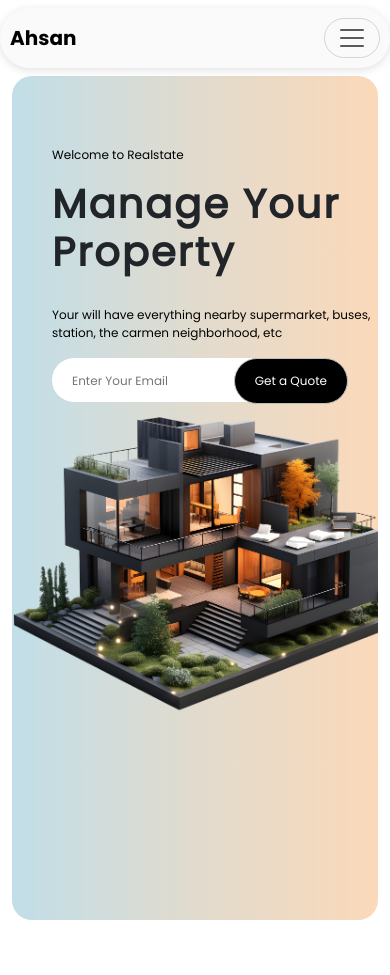
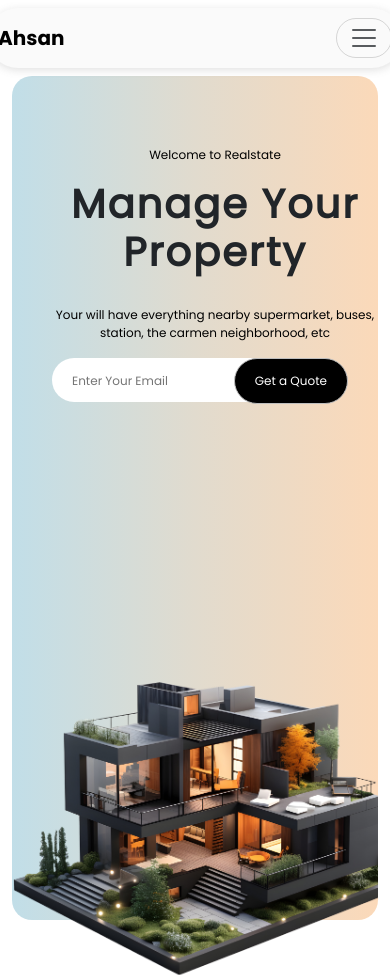
Before and after one commit to m-ahsanbaloch/RealState-figma, a plain HTML site: page index.html in a window 390 px wide. Shown: the top 975 px of the page. Before the commit the page ends 920 px from the top, so only its background shows below. Drawn offline with nearby package versions, Linux system fonts and the light colour scheme.

Commit message:
slider-height-set

```diff
--- a/index.html
+++ b/index.html
@@ -11,6 +11,7 @@
       integrity="sha384-T3c6CoIi6uLrA9TneNEoa7RxnatzjcDSCmG1MXxSR1GAsXEV/Dwwykc2MPK8M2HN"
       crossorigin="anonymous"
     />
+    <link rel="stylesheet" href="media.css">
     <link rel="stylesheet" href="bootstrap.css">
     <link rel="stylesheet" href="style.css" />
   </head>
@@ -19,7 +20,7 @@
     <div class="container-xxl container-main">
       <!-- ================navbar============== -->
       <div class="row">
-        <div class="col">
+        <div class="col-12 navv">
               <nav class="navbar  navbar-expand-lg ">
 
 
@@ -71,8 +72,8 @@
 <div class="slider">
     <div class="row">
         <div class="left col-12 col-sm-12 col-md-4 col-lg-4 col-xl-4 col-xxl-4">
-            <div class="welcome">
-                <p>Welcome to Realstate</p>
+            <div class="welcome text-sm-center text-xsm-center" >
+                <p >Welcome to Realstate</p>
                 <h1>Manage Your Property</h1>
                 <p class="s-txt-dwn">Your will have everything nearby supermarket, buses,<br /> station, the carmen neighborhood, etc</p>
             </div>
--- /dev/null
+++ b/media.css
@@ -0,0 +1,5 @@
+@media only screen and (max-width:575px) {
+    .welcome{
+        text-align: center !important;
+    }
+}
--- a/style.css
+++ b/style.css
@@ -24,6 +24,10 @@ padding: 10px 10px ;
 }
 .navbar-brand{
     font-family: pop-bold !important;
+}
+.navv{
+    padding: 0px !important;
+    margin: 0px !important;
 }
 .nav-center{
     border-radius: 40px;
@@ -148,5 +152,6 @@ to{
 }
 .sld-img img{
     width: 100%;
+    height: 100vh;
     object-fit: contain;
 }
```
